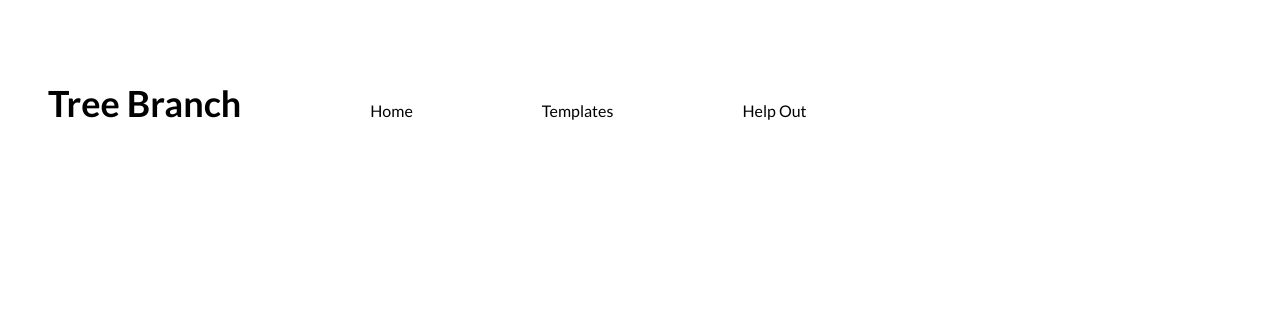
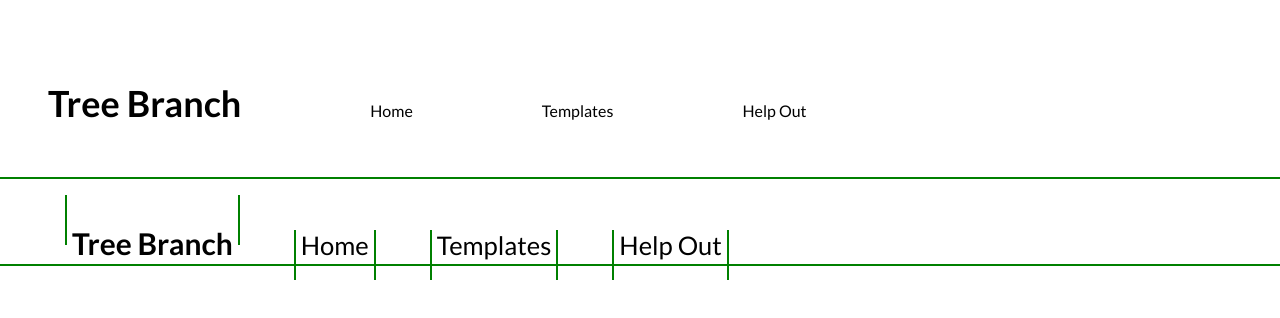
Before and after one commit to clutchRoy/treeBranc, a plain HTML site: page index.html in a window 1280 px wide. Drawn offline with Linux system fonts and the light colour scheme.

Commit message:
New swp file added, and HTML main page and corresponding stylesheet in progress in progress as well.

```diff
--- a/index.html
+++ b/index.html
@@ -7,9 +7,6 @@
 <script src="" type="text/javascript"></script>
 </head>
 <body>
-	<div id="mockNavbar_whenScrolled">
-
-	</div>
 	<ul class="navBar">
 		<li class="navBar_Content">
 			<h3 id="siteLogo">Tree Branch</h3>
@@ -19,6 +16,18 @@
 		<li class="navBar_Content nonLogo-Navbar_Content">Help Out</li>
 	</ul>
 
-	<!--Now to design the actual app interface; the rest can be done afterwards.-->
+	<!--In today's session, on the 24th of November, 2014, we shall work on this section of the application, which is to design a mock navigation bar when
+	the other goes away at scroll-->
+	<div id="mockNavbar_whenScrolled">
+		<ul class="navBarMock">
+			<li class="navBar_ContentMock" id="logo">
+				<h3>Tree Branch</h3>
+			</li>
+			<li class="navBar_Content nonLogo-Navbar_Content">Home</li>
+			<li class="navBar_Content nonLogo-Navbar_Content">Templates</li>
+			<li class="navBar_Content nonLogo-Navbar_Content">Help Out</li>
+		</ul>
+	</div>
+
 </body>
 </html>
--- a/mainStyle.css
+++ b/mainStyle.css
@@ -20,3 +20,39 @@
 #mockNavbar_whenScrolled {
 	background: ;
 }
+#contentSlider {
+	height: ;
+}
+.navBar_ContentMock {
+	font-family: Lato;
+	display: inline-block;
+	margin-right: 125px;
+	cursor: default;
+	transition-property: background, color;
+	transition-duration: 0.35s;
+}
+.navBar_ContentMock:hover {
+	color: chocolate;
+	background: green;
+}
+#mockNavbar_whenScrolled {
+	border-bottom: 2.5px solid green;
+	border-top: 2.5px solid green;
+	width: 100%;
+	height: 85px;
+	position: fixed;
+	left: 0;
+	right: 0;
+}
+#mockNavbar_whenScrolled > .navBarMock > li {
+	margin: 25px;
+	border-left: 2px solid green;
+	border-right: 2px solid green;
+	padding-right: 5px;
+	padding-left: 5px;
+	margin-top: 0px;
+	font-size: 1.6em;
+	top: 0;
+	bottom: 0;
+	height: 50px;
+}
```
Also changed, not shown: 1 other file.
